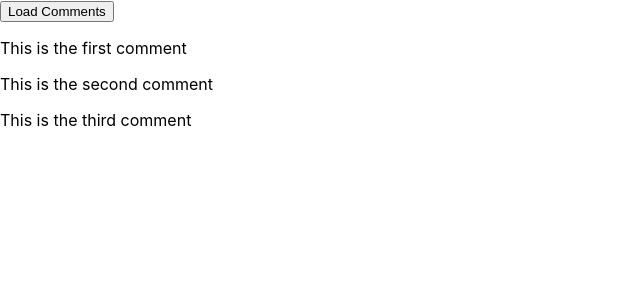
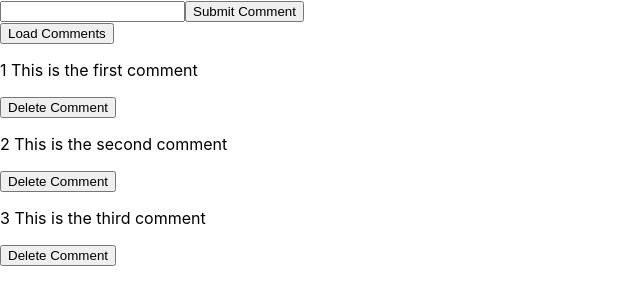
Before and after one commit to tichkames/next-app, a Next.js app: page /comments in a window 1280 px wide. Both pictures are taken after a click on the button "Load Comments". Shown: the top 304 px of the page, without its empty margins (0-640 px from the left). Built offline with nearby package versions, Linux system fonts and the light colour scheme.

Commit message:
apis and pre-rendering

```diff
--- /dev/null
+++ b/pages/api/[...params].js
@@ -0,0 +1,5 @@
+export default function handler(req, res) {
+  const params = req.query.params
+  console.log(params)
+  res.status(200).json(params)
+}
--- /dev/null
+++ b/pages/api/comments/[commentId].js
@@ -0,0 +1,25 @@
+import { comments } from '../../../data/comments'
+
+export default function handler(req, res) {
+  const { commentId } =  req.query;
+
+  if(req.method === 'GET') {
+    const comment = comments.find(comment => comment.id === parseInt(commentId));
+
+    return res.status(200).json(comment);
+
+  } else if(req.method === 'DELETE') {
+
+    if(commentId){
+
+      const deletedComment = comments.find(comment => comment.id === parseInt(commentId));
+
+      const index = comments.findIndex(comment => comment.id === parseInt(commentId));
+      comments.splice(index, 1);
+
+      return res.status(200).json(deletedComment)
+    }
+
+    return res.status(400).json('error')
+  }
+}
--- a/pages/api/comments/index.js
+++ b/pages/api/comments/index.js
@@ -1,5 +1,21 @@
 import { comments } from '../../../data/comments'
 
 export default function handler(req, res) {
-  return res.status(200).json(comments);
+  if(req.method === 'GET') {
+    return res.status(200).json(comments);
+
+  } else if(req.method === 'POST') {
+
+    if(req.body.comment){
+      const text = req.body.comment
+      const newComment = {
+        id: Date.now(),
+        text
+      }
+      comments.push(newComment);
+      return res.status(201).json(newComment)
+    }
+
+    return res.status(400).json('error')
+  }
 }
--- a/pages/comments/index.js
+++ b/pages/comments/index.js
@@ -2,20 +2,54 @@ import { useState } from 'react';
 
 const CommentsPage = () => {
   const [comments, setComments] = useState([])
+  const [comment, setComment] = useState('')
 
   async function loadComments(e) {
+    console.log(e);
     const response = await fetch('/api/comments')
     const data = await response.json();
     setComments(data);
   }
 
+  const submitComment = async (e) => {
+    e.preventDefault()
+    console.log(e);
+    const response = await fetch('/api/comments', {
+        method: 'POST',
+        body: JSON.stringify({ comment }),
+        headers: {'Content-Type': 'application/json'}
+      });
+
+    const data = await response.json();
+    console.log('status', response.status);
+    console.log(data);
+  }
+
+  const deleteComment = async (id) => {
+    console.log('commentId', id)
+    const response = await fetch(`/api/comments/${id}`, {
+        method: 'DELETE',
+    });
+
+    const data = await response.json();
+    console.log('status', response.status);
+    console.log(data);
+
+    loadComments('user triggered')
+  }
+
   return (
     <>
+      <form>
+        <input type='text' value={comment} onChange={(e) => setComment(e.target.value) } />
+        <input type='submit' onClick={submitComment} value='Submit Comment' />
+      </form>
       <button onClick={loadComments}>Load Comments</button>
       { comments.map(item =>
-        <p key={item.id}>
-          { item.text }
-        </p>
+        <div key={item.id}>
+          <p>{item.id} { item.text }</p>
+          <button onClick={ () => deleteComment(item.id) }>Delete Comment</button>
+        </div>
       )}
     </>
   )
```
Also changed, not shown: pages/comments/[commentId].js (added, +53 -0 lines).
